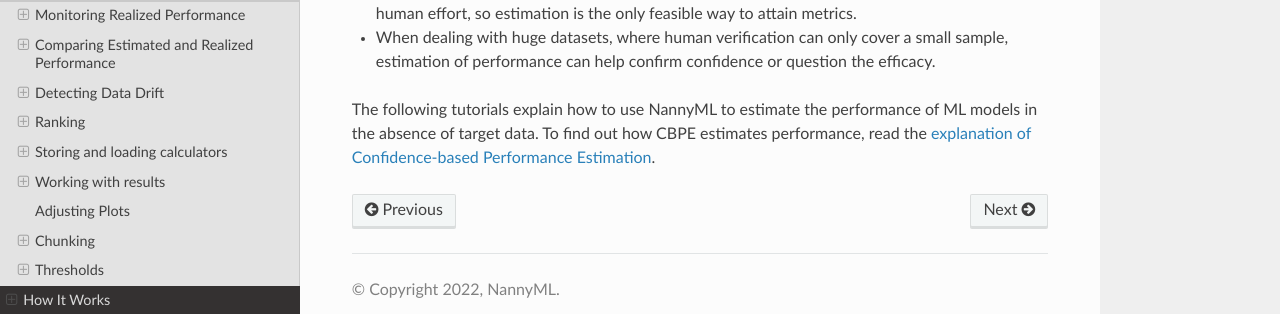
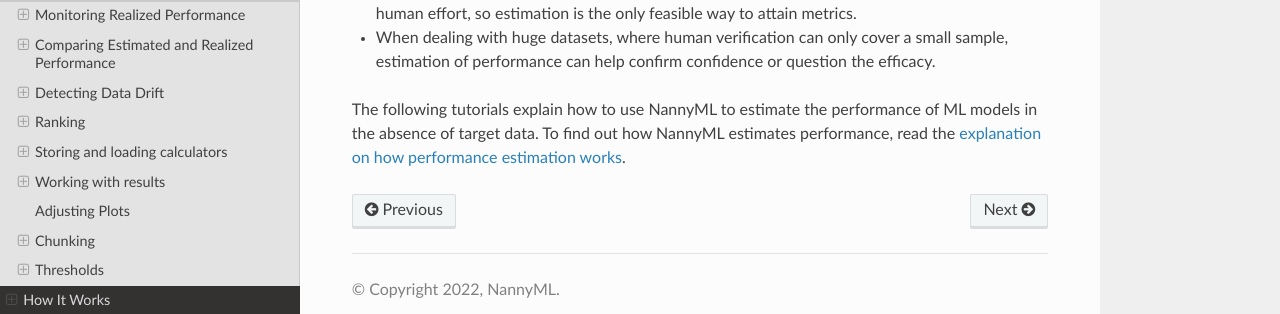
Before and after one commit to NannyML/nannyml, a Sphinx documentation site: the page built from docs/tutorials/performance_estimation/why_estimate_performance.rst, in a window 1280 px wide. Shown: the part 374-688 px from the top of the page. Built offline with Sphinx 7.4.7 and the Read the Docs theme 2.0.0, drawn with Linux system fonts in a browser that asks for light colours; pages that are not in the unit, such as notebooks, are missing from menus.

Commit message:
made sentece more general to PE methods

```diff
--- a/docs/tutorials/performance_estimation/why_estimate_performance.rst
+++ b/docs/tutorials/performance_estimation/why_estimate_performance.rst
@@ -14,5 +14,4 @@ Some specific examples of when you could benefit from estimating your performanc
 - When dealing with huge datasets, where human verification can only cover a small sample, estimation of performance can help confirm confidence or question the efficacy.
 
 The following tutorials explain how to use NannyML to estimate the performance of ML
-models in the absence of target data. To find out how CBPE estimates performance, read the :ref:`explanation of Confidence-based
-Performance Estimation<performance-estimation-deep-dive>`.
+models in the absence of target data. To find out how NannyML estimates performance, read the :ref:`explanation on how performance estimation works<performance-estimation-deep-dive>`.
```
